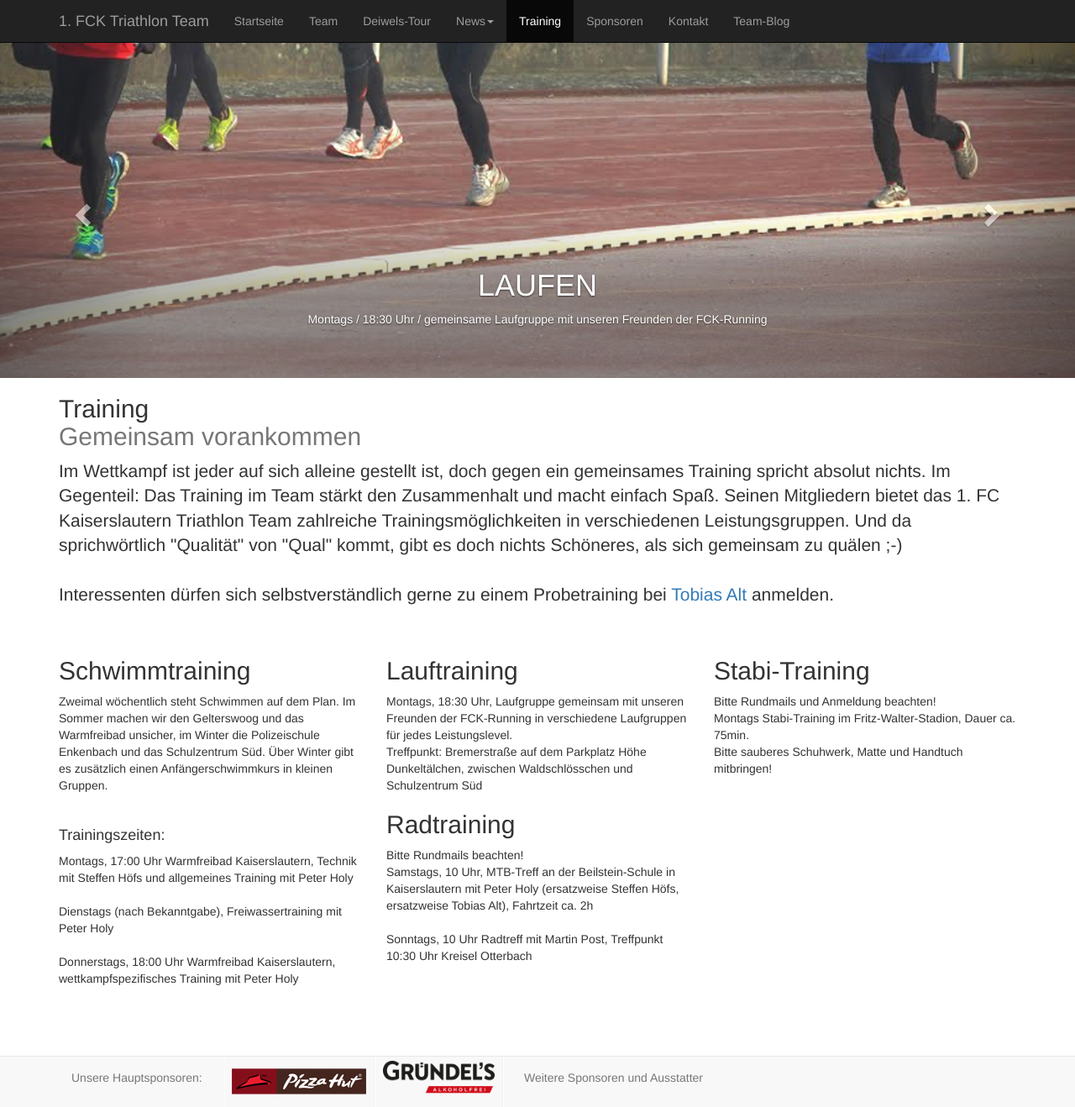
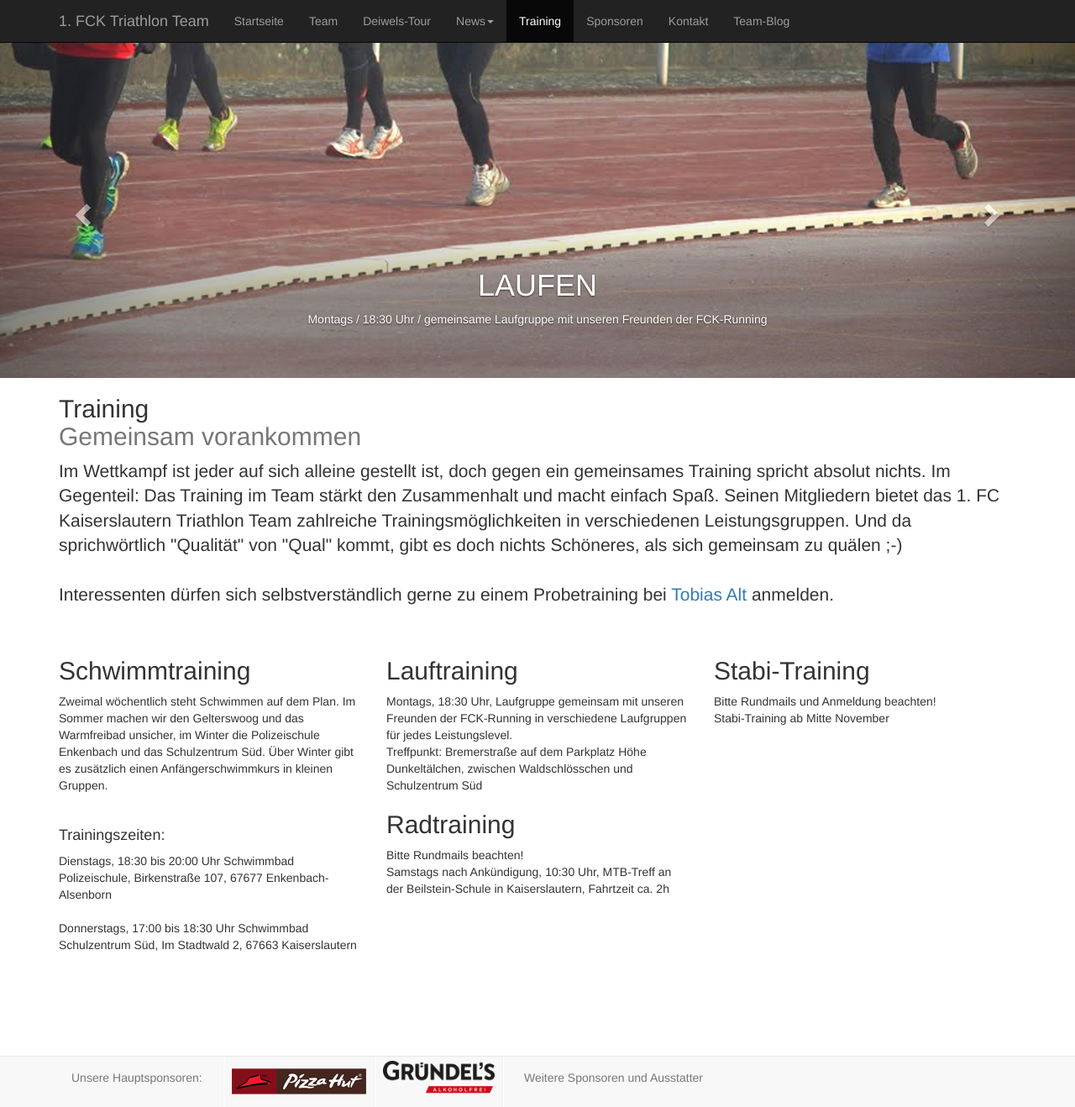
Before and after one commit to FCK-Triathlon-Team/fck-triathlon-team.github.io, a Jekyll site: the page built from training.html, in a window 1280 px wide and 1318 px high. Shown: the whole window at 84% size. Built offline with Jekyll 4.4.1, drawn with Linux system fonts in a browser that asks for light colours; nearby versions of some CDN libraries; Markdown is read by kramdown in place of the engine named in the settings.

Commit message:
Wintertraining training.html

```diff
--- a/training.html
+++ b/training.html
@@ -11,9 +11,9 @@ title: 1.FC Kaiserslautern Triathlon Team
 				<div class="carousel-caption">
 					<h1>SCHWIMMEN</h1>
 					<p>
-										Montags / 17:00 Uhr / Warmfreibad Kaiserslautern<br>
+										Dienstags / 18:30 bis 20:00 Uhr / Polizeischule Enkenbach<br>
 
-						Donnerstags / 18:00 Uhr / Warmfreibad Kaiserslautern
+						Donnerstags / 17:00 bis 18:30 Uhr / Schulzentrum Süd, Kaiserslautern
 					</p>
 				</div>
 			</div>
@@ -35,7 +35,7 @@ title: 1.FC Kaiserslautern Triathlon Team
 				<div class="carousel-caption">
 					<h1>STABI</h1>
 					<p>
-						Montags / Fritz-Walter-Stadion / Dauer ca. 75min
+						ab Mitte November
 					</p>
 				</div>
 			</div>
@@ -46,7 +46,7 @@ title: 1.FC Kaiserslautern Triathlon Team
 				<div class="carousel-caption">
 					<h1>RADFAHREN</h1>
 					<p>
-						Bitte Rundmail beachten!
+						Samstags nach Ankündigung / 10:30 Uhr / Beilsteinschule Kaiserslautern
 					</p>
 				</div>
 			</div>
@@ -83,9 +83,8 @@ title: 1.FC Kaiserslautern Triathlon Team
 			</p>
 			<br><h4>Trainingszeiten:</h4>
 <p>
-Montags, 17:00 Uhr Warmfreibad Kaiserslautern, Technik mit Steffen Höfs und allgemeines Training mit Peter Holy <br>
-						<br>Dienstags (nach Bekanntgabe), Freiwassertraining mit Peter Holy<br><br>
-						Donnerstags, 18:00 Uhr Warmfreibad Kaiserslautern, wettkampfspezifisches Training mit Peter Holy<br></p>
+Dienstags, 18:30 bis 20:00 Uhr Schwimmbad Polizeischule, Birkenstraße 107, 67677 Enkenbach-Alsenborn <br><br>
+						Donnerstags, 17:00 bis 18:30 Uhr Schwimmbad Schulzentrum Süd, Im Stadtwald 2, 67663 Kaiserslautern<br></p>
 
 		</div><!-- /.col-lg-4 -->
 		<div class="col-lg-4">
@@ -99,11 +98,8 @@ auf dem Parkplatz Höhe Dunkeltälchen, zwischen Waldschlösschen und Schulzentr
 				<h2>Radtraining</h2>
 			<p>
 				Bitte Rundmails beachten!<br>
-Samstags, 10 Uhr, MTB-Treff an der Beilstein-Schule in Kaiserslautern
-mit Peter Holy (ersatzweise Steffen Höfs, ersatzweise Tobias Alt),
-Fahrtzeit ca. 2h<br><br>
-Sonntags, 10 Uhr Radtreff mit Martin Post, Treffpunkt 10:30 Uhr Kreisel Otterbach
-				<br>
+Samstags nach Ankündigung, 10:30 Uhr, MTB-Treff an der Beilstein-Schule in Kaiserslautern,
+Fahrtzeit ca. 2h<br>
 				<br><br>
 
 			</p></div><!-- /.col-lg-4 -->
@@ -113,8 +109,7 @@ Sonntags, 10 Uhr Radtreff mit Martin Post, Treffpunkt 10:30 Uhr Kreisel Otterbac
 			<h2>Stabi-Training</h2>
 			<p>
 				Bitte Rundmails und Anmeldung beachten!<br>
-Montags Stabi-Training im Fritz-Walter-Stadion, Dauer ca. 75min.<br>
-Bitte sauberes Schuhwerk, Matte und Handtuch mitbringen!
+Stabi-Training ab Mitte November
 				<br>
 
 		</div><!-- /.col-lg-4 -->
```
